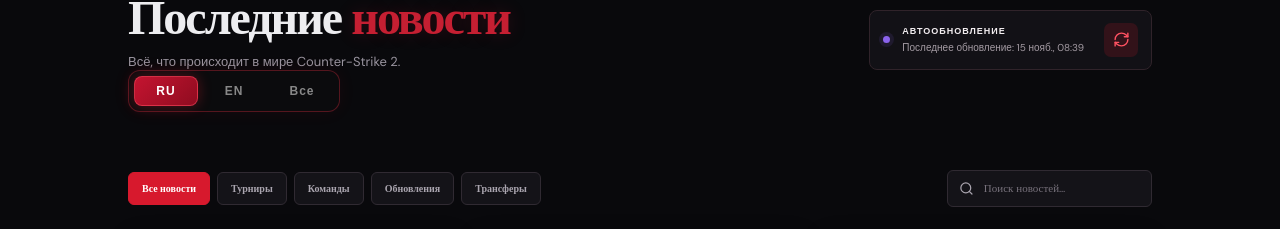
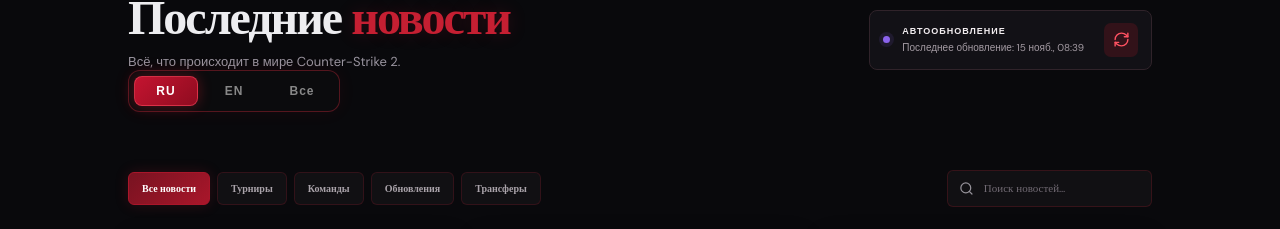
Before and after one commit to noabetterthenu/cs2-motion-news, a React (Vite) app: page / in a window 1280 px wide. Shown: the part 858-1087 px from the top of the page. Built offline with nearby package versions, Linux system fonts and the light colour scheme.

Commit message:
Update style.css

```diff
--- a/src/style.css
+++ b/src/style.css
@@ -1150,3 +1150,44 @@ footer .brand {
   border-radius: 5px;
   padding: 5px 8px;
 }
+/* DARK CRIMSON — FILTERS & SEARCH */
+
+.filters button {
+  background: #111013;
+  border: 1px solid rgba(197, 31, 50, 0.18);
+  color: #aaa3aa;
+  transition: all 0.25s ease;
+}
+
+.filters button:hover {
+  background: rgba(197, 31, 50, 0.12);
+  border-color: rgba(197, 31, 50, 0.45);
+  color: #f0dfe1;
+}
+
+.filters button.selected {
+  background: linear-gradient(135deg, #781321, #a9162a);
+  border-color: #a9162a;
+  color: #fff;
+  box-shadow: 0 0 14px rgba(197, 31, 50, 0.18);
+}
+
+.search {
+  background: #111013;
+  border: 1px solid rgba(197, 31, 50, 0.2);
+  color: #96929a;
+}
+
+.search input {
+  background: transparent;
+  color: #ededf0;
+}
+
+.search input::placeholder {
+  color: #716a73;
+}
+
+.search:focus-within {
+  border-color: rgba(197, 31, 50, 0.55);
+  box-shadow: 0 0 14px rgba(197, 31, 50, 0.1);
+}
```
